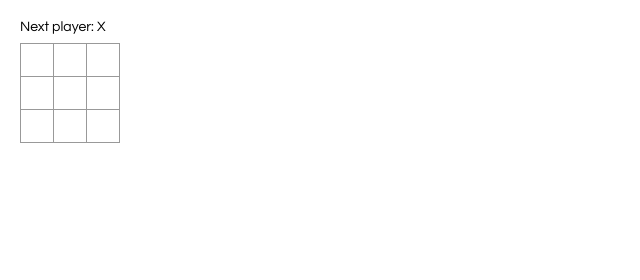
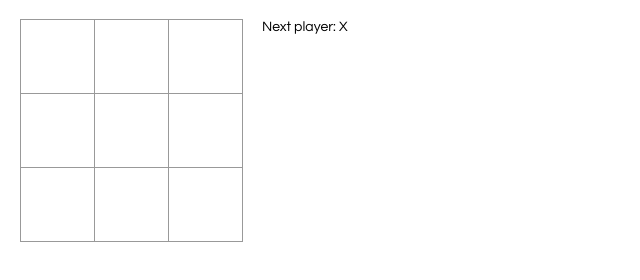
Before and after one commit to meerkat79/tictactoe, a React app: page / in a window 1280 px wide. Shown: the whole page, without its empty margins (0-640 px from the left). Built offline with nearby package versions, Linux system fonts and the light colour scheme.

Commit message:
Add additional logic and refactor components

```diff
--- a/src/index.css
+++ b/src/index.css
@@ -21,15 +21,15 @@ ol, ul {
     background: #fff;
     border: 1px solid #999;
     float: left;
-    font-size: 24px;
+    font-size: 40px;
     font-weight: bold;
     line-height: 34px;
-    height: 34px;
+    height: 75px;
     margin-right: -1px;
     margin-top: -1px;
     padding: 0;
     text-align: center;
-    width: 34px;
+    width: 75px;
 }
 
 .square:focus {
--- a/src/index.js
+++ b/src/index.js
@@ -2,48 +2,29 @@ import React from 'react';
 import ReactDOM from 'react-dom';
 import './index.css';
 
-
-class Square extends React.Component {
-
-    render() {
-        return (
-            <button className="square" onClick={() => this.props.onClick()}>
-                {this.props.value}
-            </button>
-        );
-    }
+//square code
+function Square(props) {
+    return (
+        <button className="square" onClick={props.onClick}>
+            {props.value}
+        </button>
+    );
 }
 
+//board code
 class Board extends React.Component {
-
-    constructor() {
-        super();
-        this.state = {
-            squares: Array(9).fill(null)
-        }
-    }
-
-    handleClick(i) {
-        const squares = this.state.squares.slice();
-        squares[i] = 'X'
-        this.setState({squares: squares});
-    }
-
     renderSquare(i) {
         return (
             <Square
-                value={this.state.squares[i]}
-                onClick={() => this.handleClick(i)}
+                value={this.props.squares[i]}
+                onClick={() => this.props.onClick(i)}
             />
         );
     }
 
     render() {
-        const status = 'Next player: X';
-
         return (
             <div>
-                <div className="status">{status}</div>
                 <div className="board-row">
                     {this.renderSquare(0)}
                     {this.renderSquare(1)}
@@ -64,20 +45,84 @@ class Board extends React.Component {
     }
 }
 
+//game code
 class Game extends React.Component {
+    constructor() {
+        super();
+        this.state = {
+            history: [{
+                squares: Array(9).fill(null),
+            }],
+            xIsNext: true,
+        }
+    }
+
+    handleClick(i) {
+        const history = this.state.history;
+        const current = history[history.length - 1];
+        const squares = current.squares.slice();
+        if (calculateWinner(squares) || squares[i]) {
+            return;
+        }
+        squares[i] = this.state.xIsNext ? 'X' : 'O';
+        this.setState({
+            history: history.concat([{
+                squares: squares
+            }]),
+            xIsNext: !this.state.xIsNext,
+        });
+    }
+
     render() {
+
+        const history = this.state.history;
+        const current = history[history.length - 1];
+        const winner = calculateWinner(current.squares);
+
+        let status;
+        if (winner) {
+            status = 'Winner: ' + winner;
+        } else {
+            status = 'Next player: ' + (this.state.xIsNext ? 'X' : 'O');
+        }
+
         return (
             <div className="game">
                 <div className="game-board">
-                    <Board />
+                    <Board
+                        squares={current.squares}
+                        onClick={(i)=>{this.handleClick(i)}}/>
                 </div>
                 <div className="game-info">
-                    <div>{/* status */}</div>
+                    <div>{status}</div>
                     <ol>{/* TODO */}</ol>
                 </div>
             </div>
         );
     }
+}
+
+//helper function
+
+function calculateWinner(squares) {
+    const lines = [
+        [0, 1, 2],
+        [3, 4, 5],
+        [6, 7, 8],
+        [0, 3, 6],
+        [1, 4, 7],
+        [2, 5, 8],
+        [0, 4, 8],
+        [2, 4, 6]
+    ];
+
+    for (let i = 0; i < lines.length; i++) {
+        const [a, b, c] = lines[i];
+        if (squares[a] && squares[a] === squares[b] && squares[a] === squares[c]) {
+            return squares[a];
+        }
+    }
+    return null;
 }
 
 // ========================================
```
Also changed, not shown: 1 other file.
